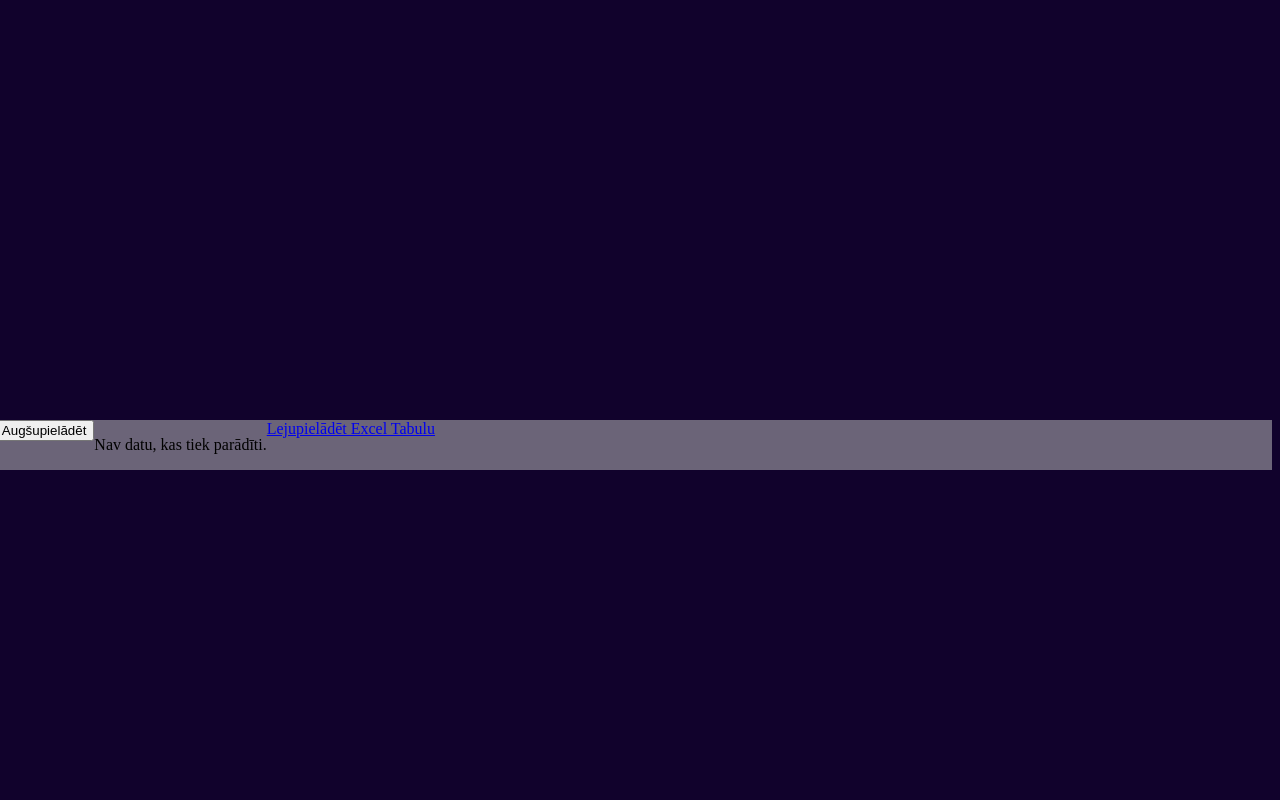
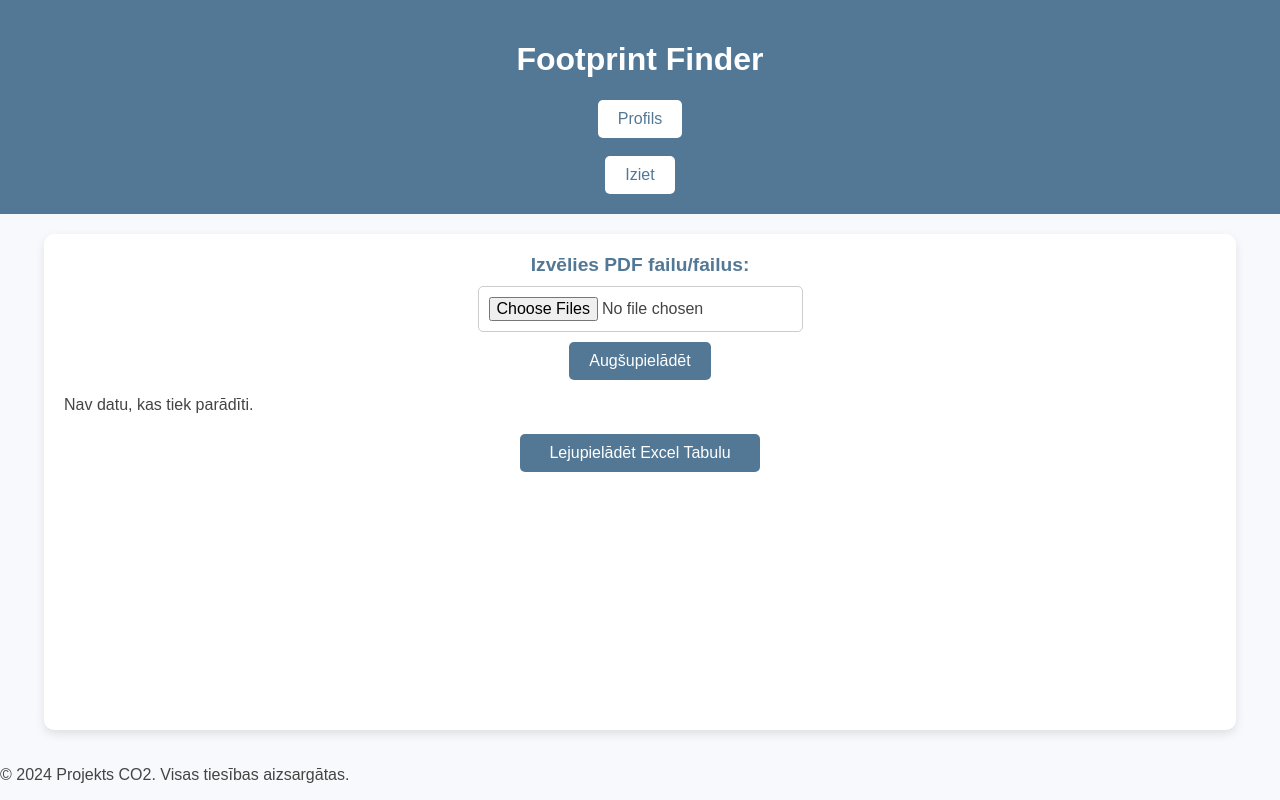
Before and after one commit to JulijaZaiceva/ProLab24, a Flask app: page / in a window 1280 px wide. Run offline with Flask 3, Linux system fonts and the light colour scheme; the visitor is signed in with stand-in values (Sample User, id 1); data that the repository does not hold is empty; parts of the project's set-up code (start-up, migrations or seed data) failed here and were passed over.

Commit message:
Update style.css

```diff
--- a/kods/static/style.css
+++ b/kods/static/style.css
@@ -1,41 +1,134 @@
-\body, html {
+/* Общий стиль */
+body, html {
     margin: 0;
     padding: 0;
-    height: 100%;
+    font-family: Arial, sans-serif;
+    background-color: #f7f9fc;
+    color: #444;
     display: flex;
-    align-items: center;
-    justify-content: right;
-    background-color: #11022c;
+    flex-direction: column;
+    min-height: 100vh;
+}
+
+.header {
+    background-color: #537895;
+    color: white;
+    text-align: center;
+    padding: 20px 0;
 }
 
 .main-container {
-    width: 1700px;
-    height: 100%;
-    display: flex;
-    overflow: hidden;
-    border-radius: 20px 0 0 20px;
-    background-color: #6b6478;
+    flex: 1;
+    width: 90%;
+    margin: 20px auto;
+    max-width: 1200px;
+    background: #ffffff;
+    border-radius: 10px;
+    box-shadow: 0 4px 10px rgba(0, 0, 0, 0.1);
+    padding: 20px;
 }
 
-.iframe-container {
-    flex: 0 0 50%;
-    height: 700px;
-    overflow: hidden;
+.upload-form {
+    display: flex;
+    flex-direction: column;
+    gap: 10px;
+    align-items: center;
 }
 
-.iframe-container iframe {
+.file-label {
+    font-size: 1.2em;
+    font-weight: bold;
+    color: #537895;
+}
+
+.file-input {
+    padding: 10px;
+    border: 1px solid #ccc;
+    border-radius: 5px;
+    font-size: 1em;
+}
+
+.upload-button {
+    padding: 10px 20px;
+    font-size: 1em;
+    color: white;
+    background-color: #537895;
+    border: none;
+    border-radius: 5px;
+    cursor: pointer;
+    transition: background-color 0.3s;
+}
+
+.upload-button:hover {
+    background-color: #6a9bb5;
+}
+
+.download-button {
+    display: block;
+    margin: 20px auto 0;
+    padding: 10px 20px;
+    background-color: #537895;
+    color: white;
+    text-decoration: none;
+    border-radius: 5px;
+    font-size: 16px;
+    text-align: center;
+    transition: background-color 0.3s;
+    max-width: 200px;
+}
+
+.download-button:hover {
+    background-color: #6a9bb5;
+}
+
+.modal {
+    display: none;
+    position: fixed;
+    z-index: 1000;
+    left: 0;
+    top: 0;
     width: 100%;
     height: 100%;
-    border: none;
-    border-radius: 20px 0 0 20px;
+    background-color: rgba(0, 0, 0, 0.5);
+    justify-content: center;
+    align-items: center;
 }
 
-.main-container-text {
-    flex: 1;
-    display: flex;
-    width: 100%;
-    align-items: flex-start;
-    justify-content: center;
-    color: white;
-    font-family: Arial, sans-serif;
+.modal-content {
+    background-color: #fff;
+    padding: 20px;
+    border-radius: 10px;
+    box-shadow: 0 4px 10px rgba(0, 0, 0, 0.2);
+    text-align: center;
+    font-size: 1.2em;
+    color: #333;
 }
+
+.flash {
+    padding: 10px;
+    margin: 10px 0;
+    border-radius: 5px;
+}
+.flash.error {
+    background-color: #f8d7da;
+    color: #721c24;
+}
+.flash.success {
+    background-color: #d4edda;
+    color: #155724;
+}
+
+.header-button {
+    padding: 10px 20px;
+    font-size: 1em;
+    color: #537895;
+    background-color: white;
+    border: none;
+    border-radius: 5px;
+    cursor: pointer;
+    transition: background-color 0.3s;
+}
+
+.header-button:hover {
+    background-color: #6a9bb5;
+}
```
